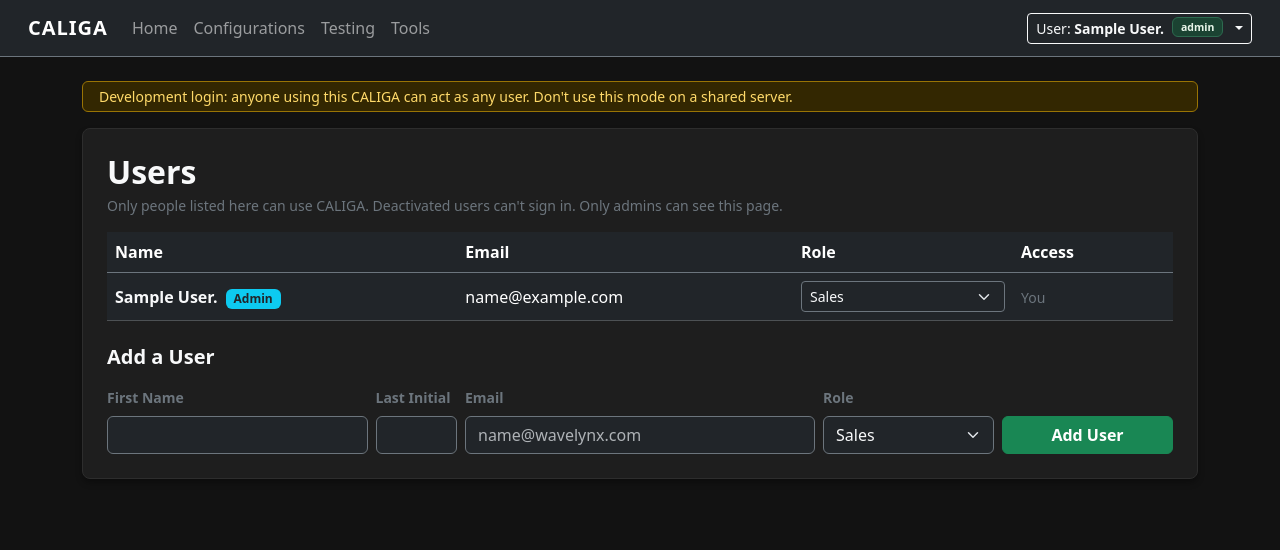
After one commit to jhepburn-hue/Internal-Tool-CALIGA, a Flask app: page /admin/users in a window 1280 px wide. The commit adds this page. Shown: the top 550 px of the page. Run offline with Flask 3, Linux system fonts and the light colour scheme; the visitor is signed in with stand-in values (Sample User, id 1); tables that the repository leaves empty hold one stand-in row (values such as "Sample post"); some libraries are stand-ins or nearby versions.

Commit message:
User Management

```diff
--- a/app.py
+++ b/app.py
@@ -10,17 +10,18 @@ from flask_migrate import Migrate
 from flask_wtf.csrf import CSRFProtect, CSRFError
 from werkzeug.exceptions import HTTPException
 from models import db, User
-from auth import get_current_user
+from datetime import timedelta
+from auth import get_current_user, auth_mode, is_dev_login
 from services.gcs_client import check_gcs_credentials
 from routes.helpers import wants_json
-from routes import main, configurations, testing, failures, tools, jobs
+from routes import main, configurations, testing, failures, tools, jobs, admin
 import jobs as job_queue
 
 csrf = CSRFProtect()
 migrate = Migrate()
 
 # Pages that work without picking a user first.
-PUBLIC_ENDPOINTS = {'main.home', 'main.switch_user', 'static'}
+PUBLIC_ENDPOINTS = {'main.home', 'main.switch_user', 'main.logout', 'static'}
 
 
 def create_app():
@@ -36,6 +37,9 @@ def create_app():
     if not db_url:
         raise RuntimeError("DATABASE_URL is not set. Add it to .env (see README).")
     check_gcs_credentials()
+    if auth_mode() == 'dev':
+        logging.getLogger(__name__).warning(
+            "AUTH_MODE=dev: anyone who can reach CALIGA can act as any user. Use it only on your own machine.")
 
     app = Flask(__name__)
     app.config['SECRET_KEY'] = secret_key
@@ -53,19 +57,23 @@ def create_app():
     app.config['SQLALCHEMY_TRACK_MODIFICATIONS'] = False
     # Builds and flashes can outlive a normal CSRF token window.
     app.config['WTF_CSRF_TIME_LIMIT'] = None
+    app.config['PERMANENT_SESSION_LIFETIME'] = timedelta(hours=int(os.getenv('SESSION_HOURS', '12')))
 
     db.init_app(app)
     migrate.init_app(app, db)
     csrf.init_app(app)
 
-    for module in (main, configurations, testing, failures, tools, jobs):
+    for module in (main, configurations, testing, failures, tools, jobs, admin):
         app.register_blueprint(module.bp)
 
     @app.context_processor
     def inject_user():
+        dev_login = is_dev_login()
         return dict(
             current_user=get_current_user(),
-            all_users=User.query.order_by(User.role, User.first_name).all()
+            dev_login=dev_login,
+            # The development login menu lists every active user.
+            all_users=User.query.filter_by(is_active=True).order_by(User.role, User.first_name).all() if dev_login else []
         )
 
     @app.before_request
--- a/models.py
+++ b/models.py
@@ -17,6 +17,12 @@ class User(db.Model):
     last_name_initial = db.Column(db.String(5), nullable=False)
     email = db.Column(db.String(150), unique=True, nullable=False)
     role = db.Column(db.String(50), nullable=False)
+    is_admin = db.Column(db.Boolean, nullable=False, default=False) # Can add users and change roles
+    is_active = db.Column(db.Boolean, nullable=False, default=True) # Inactive users can't sign in
+
+    @property
+    def display_name(self):
+        return f"{self.first_name} {self.last_name_initial}."
 
     def __repr__(self):
         return f"<User {self.first_name} {self.last_name_initial} ({self.role})>"
--- /dev/null
+++ b/routes/admin.py
@@ -0,0 +1,77 @@
+import re
+import logging
+from flask import Blueprint, render_template, request, redirect, url_for, flash
+from sqlalchemy import func
+from models import db, User
+from auth import ROLES, ALLOWED_EMAIL_DOMAIN, require_admin, get_current_user
+
+log = logging.getLogger(__name__)
+
+bp = Blueprint('admin', __name__)
+
+
+@bp.route('/admin/users', methods=['GET'])
+@require_admin
+def users():
+    all_users = User.query.order_by(User.is_active.desc(), User.role, User.first_name).all()
+    return render_template('admin_users.html', users=all_users, roles=ROLES, email_domain=ALLOWED_EMAIL_DOMAIN)
+
+
+@bp.route('/admin/users', methods=['POST'])
+@require_admin
+def add_user():
+    first_name = request.form.get('first_name', '').strip()
+    last_initial = request.form.get('last_name_initial', '').strip().rstrip('.').upper()
+    email = request.form.get('email', '').strip().lower()
+    role = request.form.get('role', '')
+
+    error = None
+    if not first_name or not re.fullmatch(r'[A-Z]{1,5}', last_initial):
+        error = "Enter a first name and a last name initial."
+    elif not re.fullmatch(r'[^@\s]+@' + re.escape(ALLOWED_EMAIL_DOMAIN), email):
+        error = f"Email must be an @{ALLOWED_EMAIL_DOMAIN} address."
+    elif role not in ROLES:
+        error = "Pick a role."
+    elif User.query.filter(func.lower(User.email) == email).first():
+        error = f"{email} is already a user."
+
+    if error:
+        flash(error, "danger")
+        return redirect(url_for('admin.users'))
+
+    db.session.add(User(first_name=first_name, last_name_initial=last_initial, email=email, role=role))
+    db.session.commit()
+    log.info("%s added user %s (%s).", get_current_user().email, email, role)
+    flash(f"Added {first_name} {last_initial}. ({email}) as {role}.", "success")
+    return redirect(url_for('admin.users'))
+
+
+@bp.route('/admin/users/<int:user_id>', methods=['POST'])
+@require_admin
+def update_user(user_id):
+    user = db.get_or_404(User, user_id)
+    admin = get_current_user()
+    role = request.form.get('role')
+    active = request.form.get('is_active')
+
+    if role is not None:
+        if role not in ROLES:
+            flash("Pick a valid role.", "danger")
+            return redirect(url_for('admin.users'))
+        if role != user.role:
+            log.info("%s changed %s from %s to %s.", admin.email, user.email, user.role, role)
+            flash(f"{user.display_name} is now {role}.", "success")
+            user.role = role
+
+    if active is not None:
+        make_active = active == 'true'
+        if user.id == admin.id and not make_active:
+            flash("You can't deactivate your own account.", "danger")
+            return redirect(url_for('admin.users'))
+        if make_active != user.is_active:
+            user.is_active = make_active
+            log.info("%s %s %s.", admin.email, "reactivated" if make_active else "deactivated", user.email)
+            flash(f"{user.display_name} {'can sign in again' if make_active else 'can no longer sign in'}.", "success")
+
+    db.session.commit()
+    return redirect(url_for('admin.users'))
--- /dev/null
+++ b/templates/admin_users.html
@@ -0,0 +1,86 @@
+{% extends 'base.html' %}
+
+{% block content %}
+<div class="card p-4 mb-4">
+    <div class="mb-3">
+        <h2 class="fw-bold text-light mb-1">Users</h2>
+        <p class="text-secondary small mb-0">
+            Only people listed here can use CALIGA. Deactivated users can't sign in. Only admins can see this page.
+        </p>
+    </div>
+
+    <div class="table-responsive mb-4">
+        <table class="table table-dark table-hover align-middle mb-0">
+            <thead>
+                <tr class="border-bottom border-secondary">
+                    <th>Name</th>
+                    <th>Email</th>
+                    <th style="width: 220px;">Role</th>
+                    <th style="width: 160px;">Access</th>
+                </tr>
+            </thead>
+            <tbody>
+                {% for u in users %}
+                <tr class="{{ '' if u.is_active else 'opacity-50' }}">
+                    <td class="fw-bold text-light">
+                        {{ u.display_name }}
+                        {% if u.is_admin %}<span class="badge bg-info text-dark ms-1">Admin</span>{% endif %}
+                    </td>
+                    <td>{{ u.email }}</td>
+                    <td>
+                        <form action="{{ url_for('admin.update_user', user_id=u.id) }}" method="POST" class="d-flex gap-2">
+                            <input type="hidden" name="csrf_token" value="{{ csrf_token() }}">
+                            <select name="role" class="form-select form-select-sm bg-dark text-light border-secondary" onchange="this.form.submit()">
+                                {% for r in roles %}
+                                    <option value="{{ r }}" {% if u.role == r %}selected{% endif %}>{{ r }}</option>
+                                {% endfor %}
+                            </select>
+                        </form>
+                    </td>
+                    <td>
+                        {% if u.id != current_user.id %}
+                        <form action="{{ url_for('admin.update_user', user_id=u.id) }}" method="POST"
+                              data-confirm="{{ ('Deactivate ' if u.is_active else 'Reactivate ') ~ u.display_name ~ '?' }}">
+                            <input type="hidden" name="csrf_token" value="{{ csrf_token() }}">
+                            <input type="hidden" name="is_active" value="{{ 'false' if u.is_active else 'true' }}">
+                            <button type="submit" class="btn btn-sm {{ 'btn-outline-danger' if u.is_active else 'btn-outline-success' }}">
+                                {{ 'Deactivate' if u.is_active else 'Reactivate' }}
+                            </button>
+                        </form>
+                        {% else %}
+                            <span class="text-secondary small">You</span>
+                        {% endif %}
+                    </td>
+                </tr>
+                {% endfor %}
+            </tbody>
+        </table>
+    </div>
+
+    <h5 class="fw-bold text-light mb-3">Add a User</h5>
+    <form action="{{ url_for('admin.add_user') }}" method="POST" class="row g-2 align-items-end">
+        <input type="hidden" name="csrf_token" value="{{ csrf_token() }}">
+        <div class="col-md-3">
+            <label class="form-label text-secondary small fw-bold">First Name</label>
+            <input type="text" name="first_name" class="form-control bg-dark text-light border-secondary" required>
+        </div>
+        <div class="col-md-1">
+            <label class="form-label text-secondary small fw-bold">Last Initial</label>
+            <input type="text" name="last_name_initial" maxlength="5" class="form-control bg-dark text-light border-secondary" required>
+        </div>
+        <div class="col-md-4">
+            <label class="form-label text-secondary small fw-bold">Email</label>
+            <input type="email" name="email" placeholder="name@{{ email_domain }}" class="form-control bg-dark text-light border-secondary" required>
+        </div>
+        <div class="col-md-2">
+            <label class="form-label text-secondary small fw-bold">Role</label>
+            <select name="role" class="form-select bg-dark text-light border-secondary" required>
+                {% for r in roles %}<option value="{{ r }}">{{ r }}</option>{% endfor %}
+            </select>
+        </div>
+        <div class="col-md-2 d-grid">
+            <button type="submit" class="btn btn-success fw-bold">Add User</button>
+        </div>
+    </form>
+</div>
+{% endblock %}
--- a/templates/base.html
+++ b/templates/base.html
@@ -78,10 +78,25 @@
                             <span>User: <strong>{{ current_user.first_name }} {{ current_user.last_name_initial }}.</strong></span>
                             <span class="badge badge-navy-green px-2 py-1">{{ current_user.role }}</span>
                         {% else %}
-                            <span>Pick a user</span>
+                            <span>{{ 'Pick a user' if dev_login else 'Not signed in' }}</span>
                         {% endif %}
                     </button>
                     <ul class="dropdown-menu dropdown-menu-end">
+                        {% if current_user and current_user.is_admin %}
+                            <li><a class="dropdown-item" href="{{ url_for('admin.users') }}">Manage Users</a></li>
+                        {% endif %}
+                        {% if current_user %}
+                            <li>
+                                <form action="{{ url_for('main.logout') }}" method="POST" class="m-0">
+                                    <input type="hidden" name="csrf_token" value="{{ csrf_token() }}">
+                                    <button type="submit" class="dropdown-item">Sign Out</button>
+                                </form>
+                            </li>
+                            {% if dev_login %}<li><hr class="dropdown-divider"></li>{% endif %}
+                        {% endif %}
+                        {% if dev_login %}
+                            <li><h6 class="dropdown-header text-warning">Development login: act as</h6></li>
+                        {% endif %}
                         {% for role, members in all_users|groupby('role') %}
                             <li><h6 class="dropdown-header">{{ role }}</h6></li>
                             {% for u in members %}
@@ -98,6 +113,14 @@
             </div>
         </div>
     </nav>
+
+    {% if dev_login %}
+    <div class="container">
+        <div class="alert alert-warning py-1 px-3 small mb-3">
+            Development login: anyone using this CALIGA can act as any user. Don't use this mode on a shared server.
+        </div>
+    </div>
+    {% endif %}
 
     <div class="container pb-5">
         {% with messages = get_flashed_messages(with_categories=true) %}
```
Also changed, not shown: auth.py (+72 -2 lines), migrations/versions/0005_user_admin_active.py (added, +27 -0 lines), routes/main.py (+15 -5 lines), tests/conftest.py (+8 -6 lines), tests/test_users_admin.py (added, +120 -0 lines), README.md, 1 other file.
